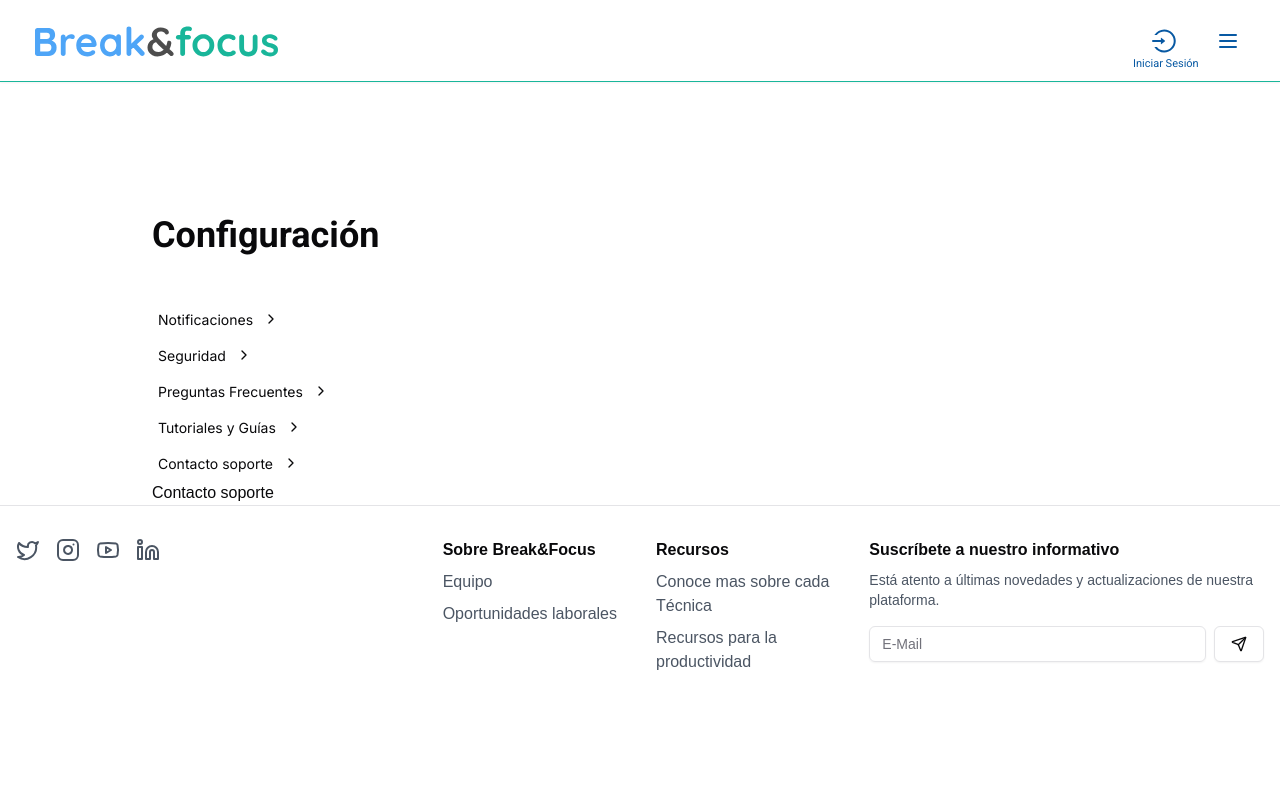
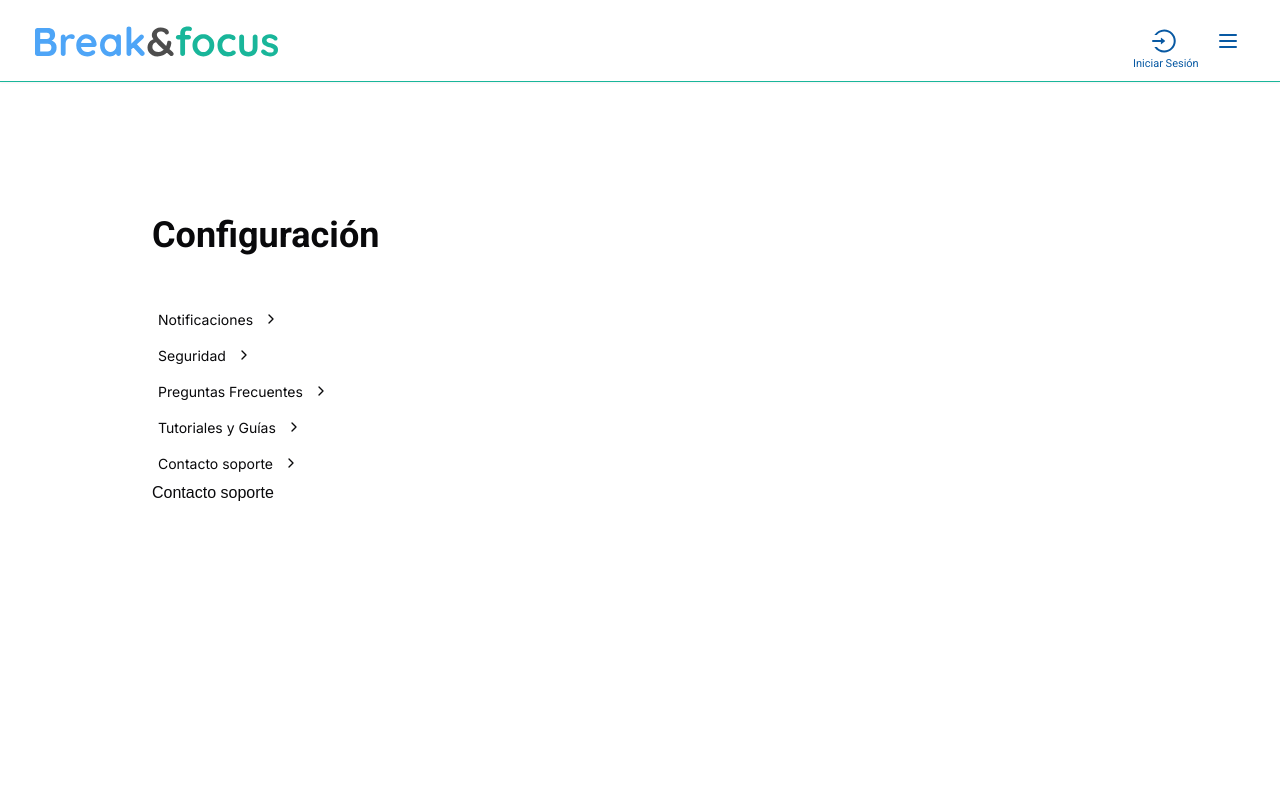
Before and after one commit to No-Country-simulation/s18-09-m-node-react, a Next.js app in the folder frontend/: page /settings/contact-support in a window 1280 px wide. Shown: the top 800 px of the page. Built offline with nearby package versions, Linux system fonts and the light colour scheme.

Commit message:
style: updated dashboard height

```diff
--- a/frontend/src/components/ui/dashboard/Dashboard.tsx
+++ b/frontend/src/components/ui/dashboard/Dashboard.tsx
@@ -17,6 +17,7 @@ export const Dashboard = ({ title, items, children }: Props) => {
   return (
     <div
       className="w-full h-full
+                 min-h-screen
                  pt-[126px]
                  pl-[152px]"
     >
```
